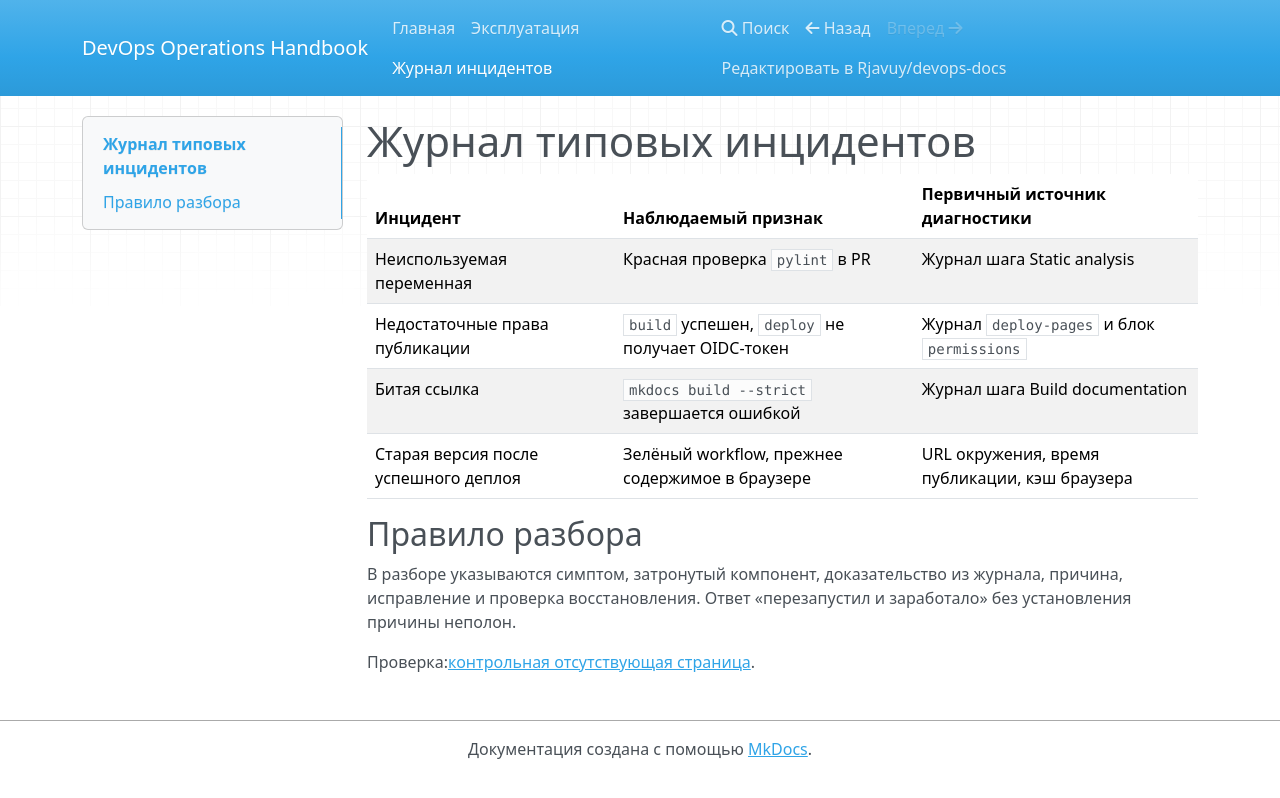
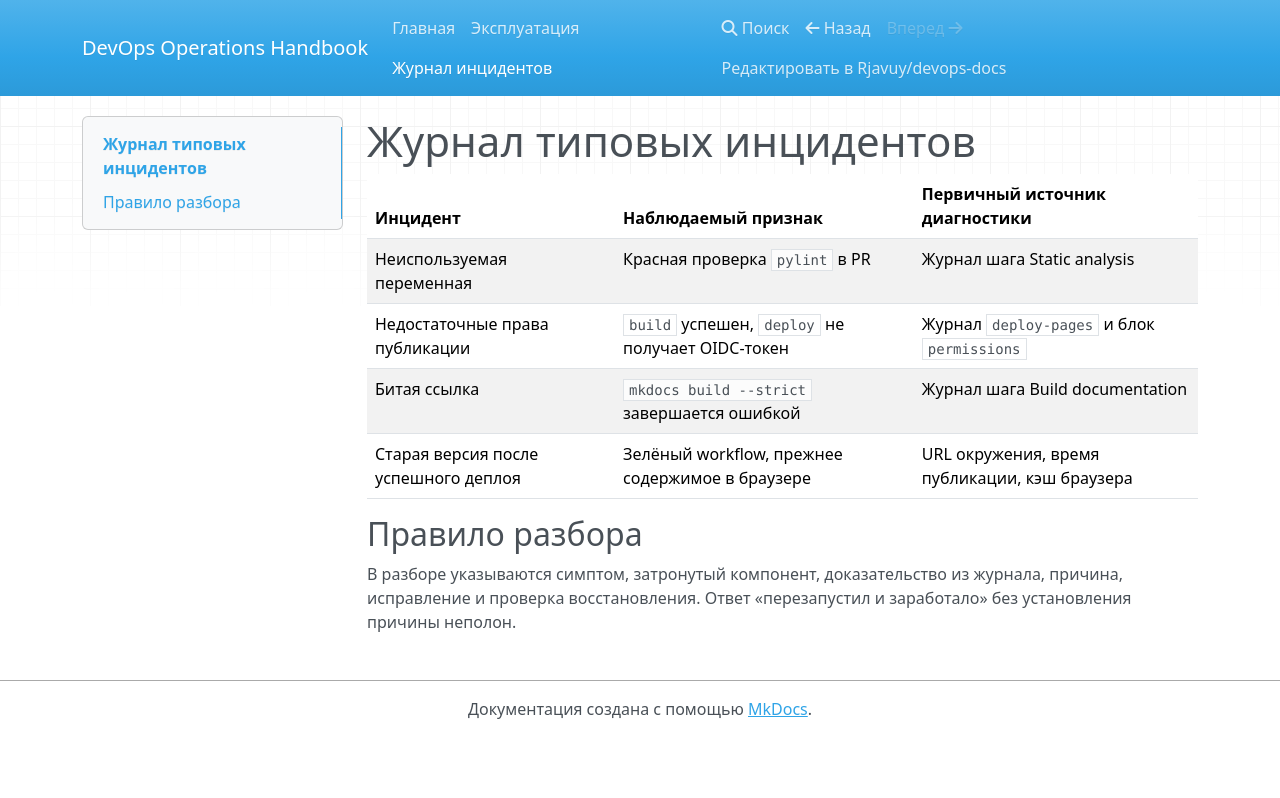
Before and after one commit to Rjavuy/devops-docs, an MkDocs documentation site: the page built from docs/incidents.md, in a window 1280 px wide. Shown: the top 798 px of the page. Built offline with MkDocs 1.6.1, drawn with Linux system fonts in a browser that asks for light colours; nearby versions of some CDN libraries.

Commit message:
docs: remove control missing-page link

```diff
--- a/docs/incidents.md
+++ b/docs/incidents.md
@@ -12,5 +12,3 @@
 В разборе указываются симптом, затронутый компонент, доказательство из журнала,
 причина, исправление и проверка восстановления. Ответ «перезапустил и заработало»
 без установления причины неполон.
-
-Проверка:[контрольная отсутствующая страница](missing-page.md).
```
